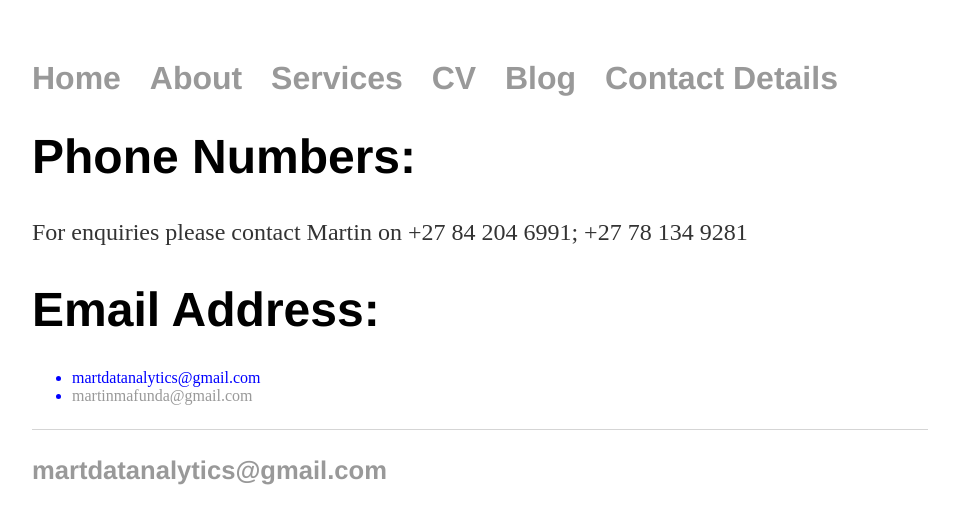
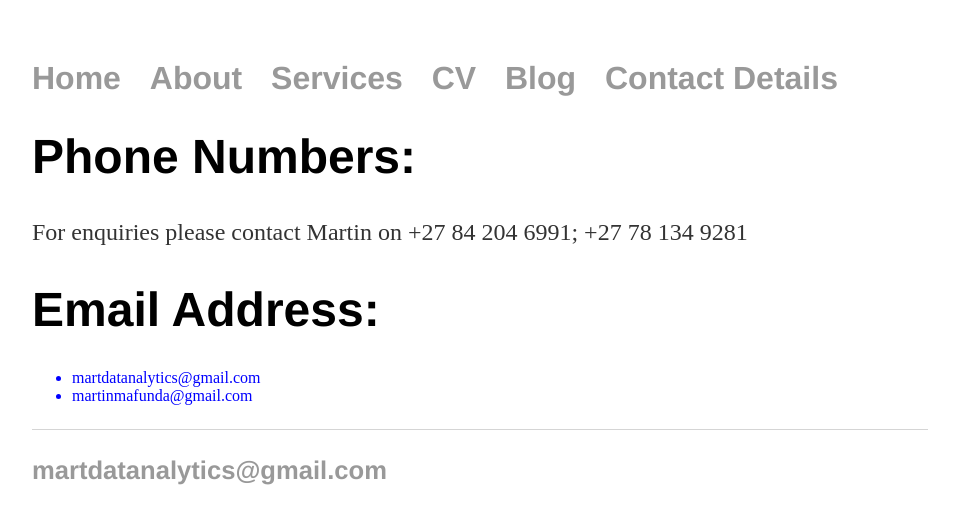
Before and after one commit to martdatanalytics/martdatanalytics.github.io, a Jekyll site: the page built from contact/index.html, in a window 1280 px wide. Shown: the top 524 px of the page, without its empty margins (160-1119 px from the left). Built offline with Jekyll 4.4.1, drawn with Linux system fonts in a browser that asks for light colours.

Commit message:
Update index.html

```diff
--- a/contact/index.html
+++ b/contact/index.html
@@ -13,7 +13,7 @@ title: Details
     <p >
 	  <ul>
 		  <li style="color:blue;"><a href="mailto:martdatanalytics@gmail.com", style="color:blue;">martdatanalytics@gmail.com</a></li>
-		  <li style="color:blue;"><a href="mailto:martinmafunda@gmail.com">martinmafunda@gmail.com</a></li>
+		  <li style="color:blue;"><a href="mailto:martinmafunda@gmail.com", style="color:blue;">martinmafunda@gmail.com</a></li>
 	  </ul>
     </p>
    </div>
```
